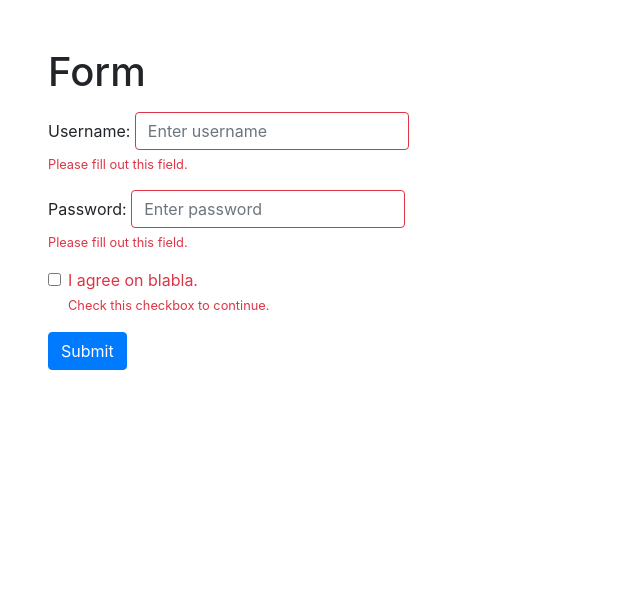
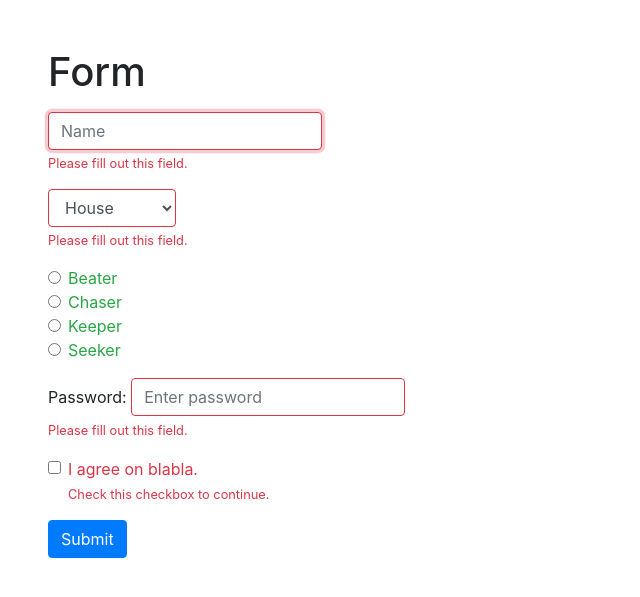
Before and after one commit to Rahozin/CS50, a Flask app: page /form in a window 1280 px wide. Shown: the part 60-657 px from the top of the page, without its empty margins (0-640 px from the left). Run offline with Flask 2, Linux system fonts and the light colour scheme; some libraries are stand-ins or nearby versions.

Commit message:
form_validation_2

```diff
--- a/pset7/survey/templates/form.html
+++ b/pset7/survey/templates/form.html
@@ -6,19 +6,23 @@
     <h1 class="mb-3">Form</h1>
 
     <!-- http://getbootstrap.com/docs/4.1/components/forms/ -->
-    <!-- <form action="/form" method="post"> -->
+    <form action="/form" method="post" class="was-validated">
 
-        <!-- <div class="form-group">
-            <input autocomplete="off" autofocus class="form-control" name="name" placeholder="Name" type="text">
+        <div class="form-group">
+            <input autocomplete="off" autofocus class="form-control" name="name" placeholder="Name" type="text" required>
+            <div class="valid-feedback">Valid.</div>
+            <div class="invalid-feedback">Please fill out this field.</div>
         </div>
         <div class="form-group">
-            <select class="form-control" name="house">
+            <select class="form-control" name="house" required>
                 <option disabled selected value>House</option>
                 <option value="Gryffindor">Gryffindor</option>
                 <option value="Hufflepuff">Hufflepuff</option>
                 <option value="Ravenclaw">Ravenclaw</option>
                 <option value="Slytherin">Slytherin</option>
             </select>
+            <div class="valid-feedback">Valid.</div>
+            <div class="invalid-feedback">Please fill out this field.</div>
         </div>
         <div class="form-group">
             <div class="form-check">
@@ -37,15 +41,15 @@
                 <input class="form-check-input" id="Seeker" name="position" type="radio" value="Seeker">
                 <label class="form-check-label" for="Seeker">Seeker</label>
             </div>
-        </div> -->
+        </div>
 
-        <form action="/action_page.php" class="was-validated">
-            <div class="mb-3 mt-3">
+        <!-- <form action="/action_page.php" class="was-validated"> -->
+            <!-- <div class="mb-3 mt-3">
               <label for="uname" class="form-label">Username:</label>
               <input type="text" class="form-control" id="uname" placeholder="Enter username" name="uname" required>
               <div class="valid-feedback">Valid.</div>
               <div class="invalid-feedback">Please fill out this field.</div>
-            </div>
+            </div> -->
             <div class="mb-3">
               <label for="pwd" class="form-label">Password:</label>
               <input type="password" class="form-control" id="pwd" placeholder="Enter password" name="pswd" required>
```
